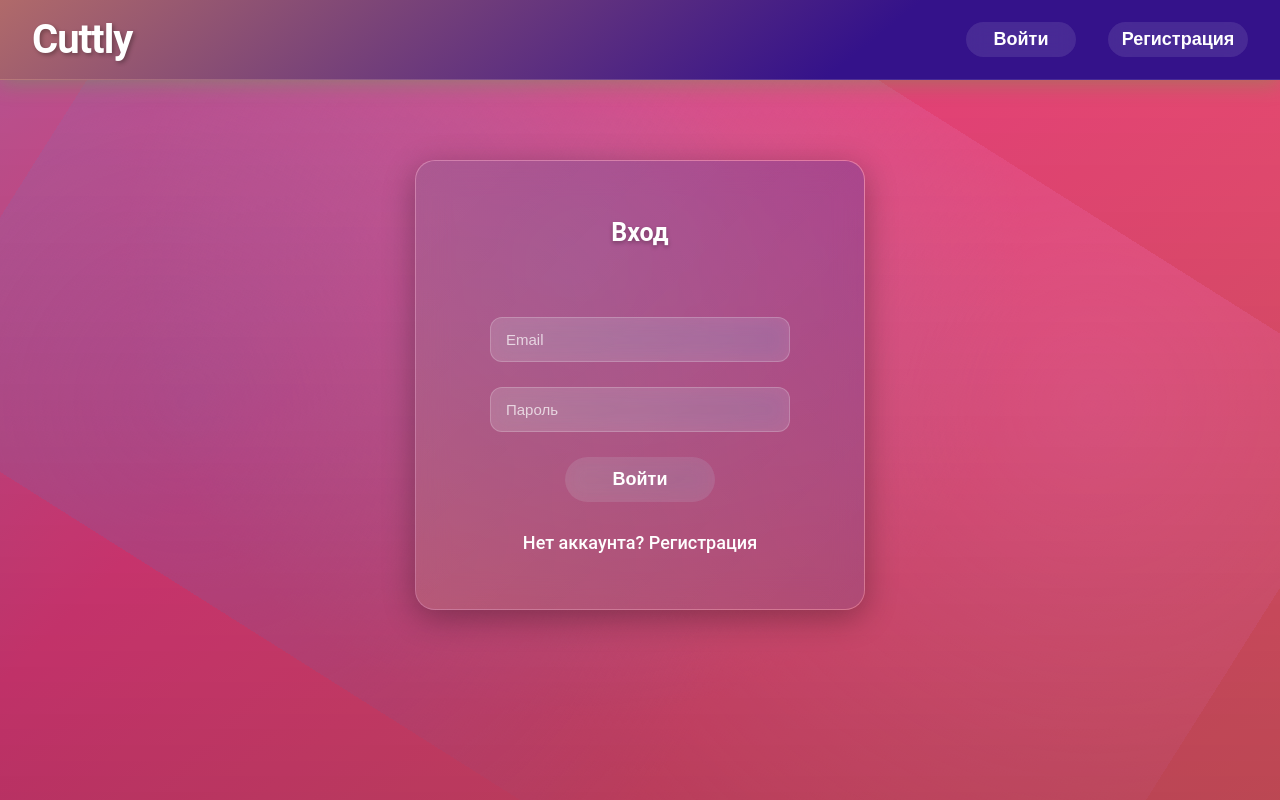
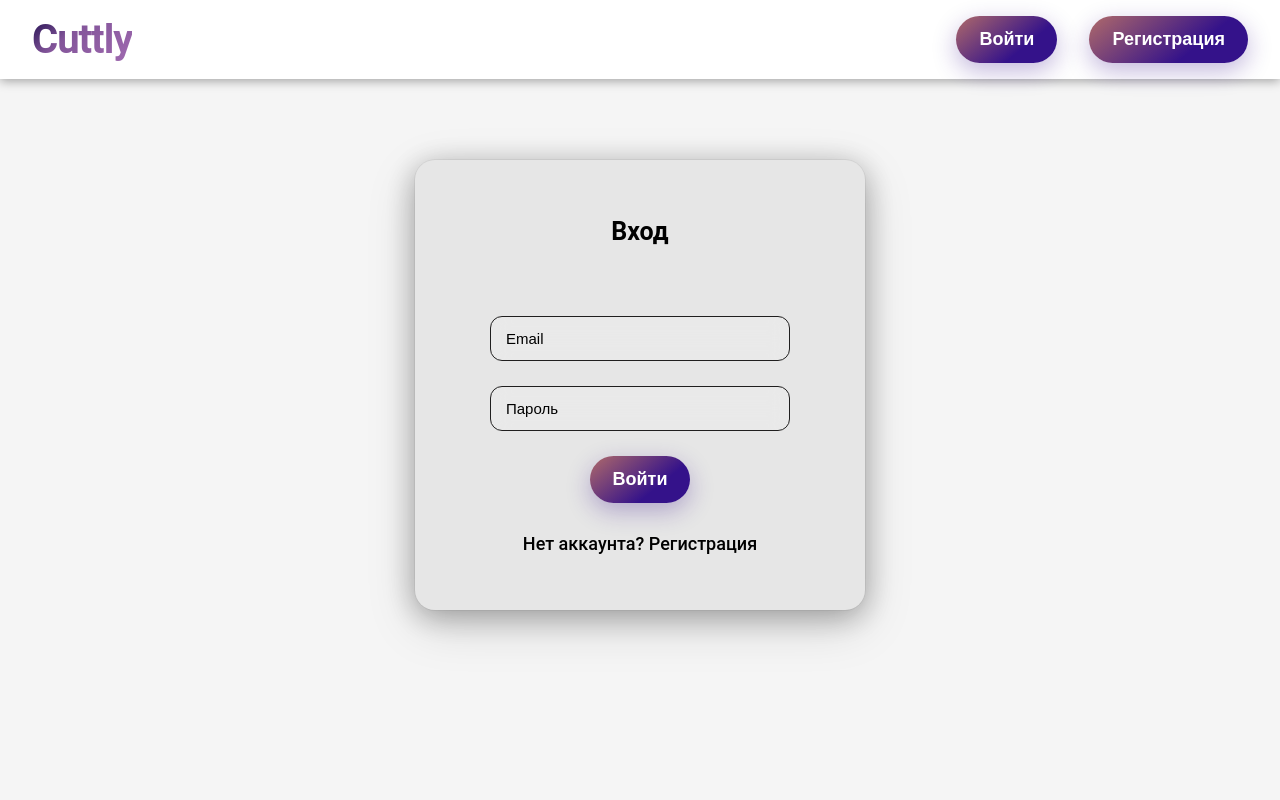
Before and after one commit to BarryTheAllen/Cutly, a React (Vite) app in the folder frontend/: page /Login in a window 1280 px wide. Built offline with nearby package versions, Linux system fonts and the light colour scheme; no server answers.

Commit message:
styles update

```diff
--- a/frontend/src/UI/Button/Button.jsx
+++ b/frontend/src/UI/Button/Button.jsx
@@ -1,8 +1,8 @@
 import styles from "./Button.module.css"
 
-const Button = ({text, width, height, fn}) => {
+const Button = ({text, fn}) => {
   return (
-    <button className={styles.button} style={{width: width, height: height}} onClick={fn}>
+    <button className={styles.button} onClick={fn}>
      {text}
     </button>
   )
--- a/frontend/src/UI/Button/Button.module.css
+++ b/frontend/src/UI/Button/Button.module.css
@@ -1,62 +1,23 @@
 .button {
-    text-decoration: none;
-    color: white;
-    font-weight: 600;
-    font-size: 18px;
-    padding: 12px 24px;
-    border-radius: 50px;
-    transition: all 0.3s ease;
-    border: 2px solid transparent;
-    background: rgba(255, 255, 255, 0.1);
-    backdrop-filter: blur(10px);
-    position: relative;
-    overflow: hidden;
-    cursor: pointer;
-    display: flex;
-    justify-content: center;
-    align-items: center;
-    text-align: center;
-}
-
-.button::before {
-    content: '';
-    position: absolute;
-    top: 0;
-    left: -100%;
-    width: 100%;
-    height: 100%;
-    background: linear-gradient(90deg, transparent, rgba(255, 255, 255, 0.2), transparent);
-    transition: left 0.5s ease;
-}
-
-.button:hover::before {
-    left: 100%;
+  display: flex;
+  justify-content: center;
+  align-items: center;
+  padding: 13px 23px;
+  background: linear-gradient(141deg, rgba(176, 106, 106, 1) 0%, rgba(52, 18, 138, 1) 67%);
+  color: white;
+  text-decoration: none;
+  font-weight: 600;
+  font-size: 18px;
+  border-radius: 50px;
+  box-shadow: 0 8px 25px rgba(52, 18, 138, 0.3);
+  transition: all 0.3s ease;
+  border: none;
+  cursor: pointer;
+  position: relative;
+  overflow: hidden;
+  z-index: 1;
 }
 
 .button:hover {
-    background: rgba(255, 255, 255, 0.2);
-    border-color: rgba(255, 255, 255, 0.3);
-    transform: translateY(-2px);
-    box-shadow: 0 8px 25px rgba(50, 205, 50, 0.4);
-    color: white;
+    box-shadow: 0 12px 35px rgba(52, 18, 138, 0.4);
 }
-
-.button:active {
-    transform: translateY(0);
-}
-
-@media (max-width: 768px) {
-    .button {
-        padding: 10px 20px;
-        font-size: 16px;
-    }
-}
-
-@media (max-width: 480px) {
-    .button {
-        width: 100%;
-        text-align: center;
-        padding: 12px;
-        font-size: 15px;
-    }
-}
--- a/frontend/src/UI/Header/Header.jsx
+++ b/frontend/src/UI/Header/Header.jsx
@@ -7,7 +7,7 @@ const Header = () => {
   const { user, token, isLoading, logout } = useAuth();
   return (
     <header className={styles.header}>
-        <Link to={"/Home"}>
+        <Link to={token ? "/Profile" : "/Home"}>
         <h1 className={styles.logo}>Cuttly</h1>
         </Link>
         {token ? (<div>
--- a/frontend/src/UI/Header/Header.module.css
+++ b/frontend/src/UI/Header/Header.module.css
@@ -3,28 +3,27 @@
     justify-content: space-between;
     align-items: center;
     padding: 16px 32px;
-    background: linear-gradient(141deg,rgba(176, 106, 106, 1) 0%, rgba(52, 18, 138, 1) 67%);
-    box-shadow: 0 4px 20px rgba(50, 205, 50, 0.3);
+    background: #ffffff;
     position: sticky;
     top: 0;
     z-index: 1000;
-    backdrop-filter: blur(10px);
-    border-bottom: 1px solid rgba(255, 255, 255, 0.1);
+    box-shadow: 0 2px 10px rgba(0, 0, 0, 0.35);
 }
 
 .logo {
     font-size: 40px;
     font-weight: 700;
-    color: white;
+    background: linear-gradient(141deg, rgba(30, 13, 77, 1) 0%, rgba(131, 85, 154, 1) 38%, rgba(160, 106, 176, 1) 100%);
+    -webkit-background-clip: text;
+    -webkit-text-fill-color: transparent;
+    background-clip: text;
     text-decoration: none;
-    text-shadow: 2px 2px 4px rgba(0, 0, 0, 0.3);
     transition: all 0.3s ease;
     letter-spacing: -1px;
 }
 
 .logo:hover {
     transform: scale(1.05);
-    text-shadow: 3px 3px 6px rgba(0, 0, 0, 0.4);
 }
 
 .nav {
@@ -43,9 +42,11 @@
     padding: 0;
 }
 
+
 .useremail {
     margin: 10px;
-    color: #fff;
+    color: #333;
+    font-weight: 500;
 }
 
 @media (max-width: 768px) {
@@ -65,7 +66,7 @@
 
     .navList a {
         padding: 10px 20px;
-        font-size: 16px;
+        font-size: 14px;
     }
 }
 
@@ -85,6 +86,12 @@
         gap: 12px;
         width: 100%;
     }
+
+    .navList a {
+        width: 100%;
+        text-align: center;
+        padding: 12px 20px;
+    }
 }
 
 @keyframes fadeInDown {
--- a/frontend/src/pages/Home/Home.jsx
+++ b/frontend/src/pages/Home/Home.jsx
@@ -1,5 +1,6 @@
 import { Link } from 'react-router'
 import styles from './Home.module.css'
+import Button from '../../UI/Button/Button'
 const Home = () => {
 
   return (
@@ -19,7 +20,7 @@ const Home = () => {
           управляйте,
           отслеживайте и делитесь ими без усилий.
         </p>
-        <Link to={"/Registration"}>Регистрация</Link>
+        <Link to={"/Registration"}><Button text={"Регистрация"}/></Link>
     </div>
   )
 }
--- a/frontend/src/pages/Home/Home.module.css
+++ b/frontend/src/pages/Home/Home.module.css
@@ -10,15 +10,6 @@
   overflow: hidden;
 }
 
-.home::before {
-  content: '';
-  position: absolute;
-  top: 0;
-  left: 0;
-  right: 0;
-  height: 2px;
-  background: linear-gradient(90deg, transparent, rgba(50, 205, 50, 0.4), transparent);
-}
 
 .preTitle {
   font-size: 18px;
@@ -61,44 +52,7 @@
   font-weight: 400;
 }
 
-.home a {
-  display: inline-block;
-  padding: 16px 40px;
-  background: linear-gradient(141deg, rgba(176, 106, 106, 1) 0%, rgba(52, 18, 138, 1) 67%);
-  color: white;
-  text-decoration: none;
-  font-weight: 600;
-  font-size: 18px;
-  border-radius: 50px;
-  box-shadow: 0 8px 25px rgba(52, 18, 138, 0.3);
-  transition: all 0.3s ease;
-  border: none;
-  cursor: pointer;
-  position: relative;
-  overflow: hidden;
-  z-index: 1;
-}
 
-.home a::before {
-  content: '';
-  position: absolute;
-  top: 0;
-  left: -100%;
-  width: 100%;
-  height: 100%;
-  background: linear-gradient(141deg, rgba(52, 18, 138, 1) 0%, rgba(176, 106, 106, 1) 67%);
-  transition: all 0.6s ease;
-  z-index: -1;
-}
-
-.home a:hover {
-  transform: translateY(-3px);
-  box-shadow: 0 12px 35px rgba(52, 18, 138, 0.4);
-}
-
-.home a:hover::before {
-  left: 0;
-}
 
 @keyframes fadeInUp {
   from {
@@ -142,10 +96,6 @@
     padding: 0 20px;
   }
 
-  .home a {
-    padding: 14px 32px;
-    font-size: 16px;
-  }
 }
 
 @media (max-width: 480px) {
@@ -168,10 +118,4 @@
     padding: 0 10px;
   }
 
-  .home a {
-    padding: 12px 28px;
-    font-size: 15px;
-    width: 100%;
-    max-width: 280px;
-  }
 }
--- a/frontend/src/pages/Login/Login.module.css
+++ b/frontend/src/pages/Login/Login.module.css
@@ -16,27 +16,18 @@
     align-items: center;
     width: 450px;
     height: 450px;
-    background: linear-gradient(135deg, rgba(255, 255, 255, 0.1) 0%, rgba(255, 255, 255, 0.05) 100%);
+    background: #e6e6e6;
     border-radius: 20px;
-    border: 1px solid rgba(255, 255, 255, 0.2);
     justify-content: center;
     flex-direction: column;
     gap: 30px;
-    backdrop-filter: blur(15px);
-    box-shadow: 0 8px 32px rgba(0, 0, 0, 0.3);
+    box-shadow:
+        0 15px 50px rgba(0, 0, 0, 0.15),
+        0 6px 30px rgba(0, 0, 0, 0.3),
+        0 0 0 1px rgba(0, 0, 0, 0.05);
     position: relative;
     overflow: hidden;
-}
-
-.wrapper::before {
-    content: '';
-    position: absolute;
-    top: 0;
-    left: 0;
-    right: 0;
-    bottom: 0;
-    background: linear-gradient(45deg, rgba(176, 106, 106, 0.3) 0%, rgba(52, 18, 138, 0.3) 100%);
-    z-index: -1;
+    transition: box-shadow 0.3s ease;
 }
 
 .background {
@@ -45,58 +36,8 @@
     left: 0;
     width: 100%;
     height: 100%;
-    background: linear-gradient(-45deg, #ee7752, #e73c7e, #23a6d5, #23d5ab);
-    background-size: 400% 400%;
-    animation: gradient 15s ease infinite;
+    background: #f5f5f5;
     z-index: 1;
-}
-
-.background::before {
-    content: '';
-    position: absolute;
-    top: 0;
-    left: 0;
-    width: 100%;
-    height: 100%;
-    background:
-        radial-gradient(circle at 20% 80%, rgba(120, 119, 198, 0.3) 0%, transparent 50%),
-        radial-gradient(circle at 80% 20%, rgba(255, 119, 198, 0.3) 0%, transparent 50%),
-        radial-gradient(circle at 40% 40%, rgba(120, 219, 255, 0.2) 0%, transparent 50%);
-    animation: float 6s ease-in-out infinite;
-}
-
-.background::after {
-    content: '';
-    position: absolute;
-    bottom: 0;
-    left: 0;
-    width: 100%;
-    height: 100%;
-    background: linear-gradient(to top, rgba(0, 0, 0, 0.2) 0%, transparent 100%);
-}
-
-@keyframes gradient {
-    0% {
-        background-position: 0% 50%;
-    }
-    50% {
-        background-position: 100% 50%;
-    }
-    100% {
-        background-position: 0% 50%;
-    }
-}
-
-@keyframes float {
-    0%, 100% {
-        transform: translateY(0px) rotate(0deg);
-    }
-    33% {
-        transform: translateY(-20px) rotate(120deg);
-    }
-    66% {
-        transform: translateY(20px) rotate(240deg);
-    }
 }
 
 .form {
@@ -106,7 +47,6 @@
     flex-direction: column;
     gap: 25px;
 }
-
 .input {
     width: 300px;
     height: 45px;
@@ -116,46 +56,24 @@
     font-size: 15px;
     background: rgba(255, 255, 255, 0.15);
     backdrop-filter: blur(10px);
-    color: #fff;
-    border: 1px solid rgba(255, 255, 255, 0.2);
+    color: #000;
+    border: 1px solid #201f1f;
     transition: all 0.3s ease;
     outline: none;
 }
 
 .input::placeholder {
-    color: rgba(255, 255, 255, 0.7);
-}
-
-.input:focus {
-    background: rgba(255, 255, 255, 0.25);
-    border-color: rgba(255, 255, 255, 0.4);
-    box-shadow: 0 0 0 3px rgba(255, 255, 255, 0.1);
-    transform: translateY(-2px);
-}
-
-.formTitle {
-    margin-bottom: 40px;
-    font-size: 25px;
-    color: #fff;
-    text-shadow: 0 2px 4px rgba(0, 0, 0, 0.3);
-}
-
-.link {
-    font-weight: 500;
-    font-size: 18px;
-    color: #fff;
-    transition: all .2s ease-in-out;
-    text-decoration: none;
-}
-
-.link:hover {
-    color: #a987c0;
-    transform: translateY(-1px);
+    color: #000;
 }
 
 .inputError {
     border-color: #ff6b6b;
     background: rgba(255, 107, 107, 0.1);
+}
+
+.input:focus {
+    border-color: #2c2b2b;
+    transform: translateY(-2px);
 }
 
 .inputError:focus {
@@ -169,6 +87,32 @@
     margin-top: 5px;
     display: block;
     text-shadow: 0 1px 2px rgba(0, 0, 0, 0.3);
+}
+
+.formTitle {
+    margin-bottom: 40px;
+    font-size: 25px;
+    color: #000;
+}
+
+.link {
+    font-weight: 500;
+    font-size: 18px;
+    color: #000;
+    transition: all .2s ease-in-out;
+    text-decoration: none;
+}
+
+.link:hover {
+    color: #a987c0;
+    transform: translateY(-1px);
+}
+
+.error {
+    color: #ff6b6b;
+    font-size: 12px;
+    margin-top: 5px;
+    display: block;
 }
 
 @media (max-width: 1030px) {
@@ -237,8 +181,8 @@
     }
 
     .link {
-        text-align: center;
-        padding: 0 10px;
+        padding: 14px 35px;
+        font-size: 16px;
     }
 }
 
@@ -269,6 +213,11 @@
         font-size: 20px;
     }
 
+    .link {
+        padding: 12px 30px;
+        font-size: 15px;
+    }
+
     .error {
         font-size: 11px;
     }
@@ -290,4 +239,9 @@
         font-size: 18px;
         margin-bottom: 20px;
     }
+
+    .link {
+        padding: 10px 25px;
+        font-size: 14px;
+    }
 }
```
Also changed, not shown: frontend/src/pages/Profile/Profile.jsx (+7 -10 lines), frontend/src/pages/Profile/Profile.module.css (+40 -98 lines), frontend/src/pages/Registration/Registration.module.css (+53 -99 lines).
